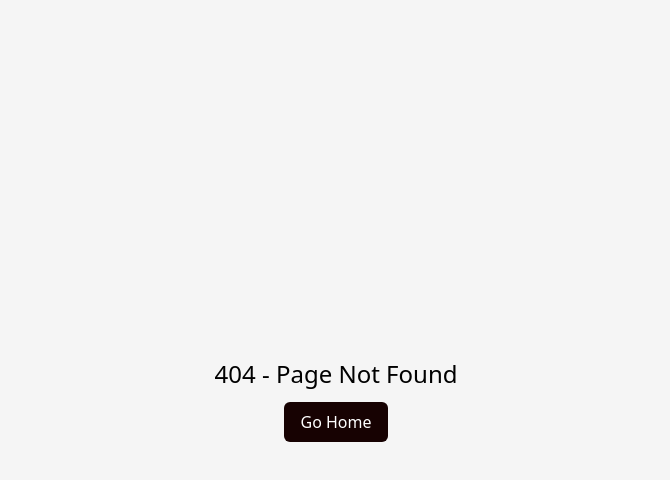
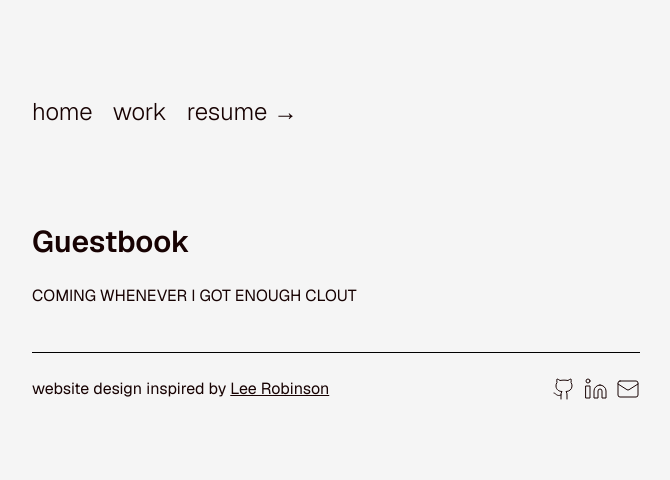
Before and after one commit to Ddundee/portfolio, a Next.js app: page /guestbook in a window 1280 px wide. Before the commit this address had no page. Shown: the top 480 px of the page, without its empty margins (304-974 px from the left). Built offline with nearby package versions, Linux system fonts and the light colour scheme.

Commit message:
added speed analytics

```diff
--- /dev/null
+++ b/app/guestbook/page.js
@@ -0,0 +1,42 @@
+import React from 'react'
+import PageTemplate from '../../components/pageTemplate'
+import { Toaster } from 'react-hot-toast'
+import NavBar from '../../components/navbar'
+import Footer from '../../components/footer'
+
+function page() {
+  return (
+    <PageTemplate>
+			<div className="w-full min-h-screen flex justify-center align-middle font-geist_sans">
+				<Toaster
+					position="bottom-left"
+					reverseOrder={false}
+					toastOptions={{
+						style: {
+							background: "none",
+							boxShadow: "none",
+							padding: "0",
+							margin: "0",
+							border: "none",
+						},
+					}}
+				/>
+				<div className="w-full md:w-3/6 px-4 text-[#170202]">
+					<div className="">
+						<NavBar />
+						<h1 className="text-2xl md:text-3xl font-semibold mb-6">
+							Guestbook
+						</h1>
+						<div className="flex flex-col gap-6">
+							COMING WHENEVER I GOT ENOUGH CLOUT
+						</div>
+						<div className="w-full h-8 md:h-11" />
+						<Footer />
+					</div>
+				</div>
+			</div>
+		</PageTemplate>
+  )
+}
+
+export default page
--- /dev/null
+++ b/app/home/page.js
@@ -0,0 +1,39 @@
+import Link from "next/link";
+import Footer from "../../components/footer";
+import NavBar from "../../components/navbar";
+import PageTemplate from "../../components/pageTemplate";
+
+export default function Home() {
+	return (
+		<PageTemplate>
+			<div className="w-full h-full flex justify-center align-middle font-geist_sans">
+				<div className="w-full md:w-3/6 px-4 text-[#170202]">
+					<div className="">
+						<div className="flex flex-wrap my-12 md:my-24 text-xl md:text-2xl font-light gap-5 [&>a]:hover:text-opacity-5">
+							<Link href="/">
+								<p className="">home</p>
+							</Link>
+							<Link href="/work" className="">
+								work
+							</Link>
+							<Link href="/blog">blog</Link>
+                            <Link href="/guestbook">guestbook</Link>
+
+
+							<a
+								target="_blank"
+								href="https://drive.google.com/file/d/1q4tTF27m2pFdxWP0s7qeozUpbjWhLuUg/view?usp=sharing"
+								className=""
+							>
+								resume &rarr;
+							</a>
+						</div>
+						<h1 className="text-2xl md:text-3xl font-semibold">
+							Calling security
+						</h1>
+					</div>
+				</div>
+			</div>
+		</PageTemplate>
+	);
+}
--- a/app/layout.js
+++ b/app/layout.js
@@ -2,6 +2,7 @@ import "./globals.css";
 import { GeistSans } from 'geist/font/sans';
 import { GeistMono } from 'geist/font/mono';
 import { Analytics } from "@vercel/analytics/react"
+import { SpeedInsights } from "@vercel/speed-insights/next"
 
 export const metadata = {
   title: "Dhanush C.",
@@ -17,6 +18,7 @@ export default function RootLayout({ children }) {
 
         {children}
         <Analytics debug={false} />
+        <SpeedInsights debug={false}/>
       </body>
     </html>
   );
--- a/components/pageTemplate.js
+++ b/components/pageTemplate.js
@@ -1,4 +1,4 @@
-"user client";
+"use client";
 import { useEffect, useState } from "react";
 import SmoothScroll from "./smoothScroll";
 
--- a/package.json
+++ b/package.json
@@ -11,6 +11,7 @@
   "dependencies": {
     "@radix-ui/react-slot": "^1.0.2",
     "@vercel/analytics": "^1.2.2",
+    "@vercel/speed-insights": "^1.0.10",
     "class-variance-authority": "^0.7.0",
     "clsx": "^2.1.0",
     "framer-motion": "^11.0.8",
```
Also changed, not shown: 1 other file (tests, documents, lock files or other folders).
